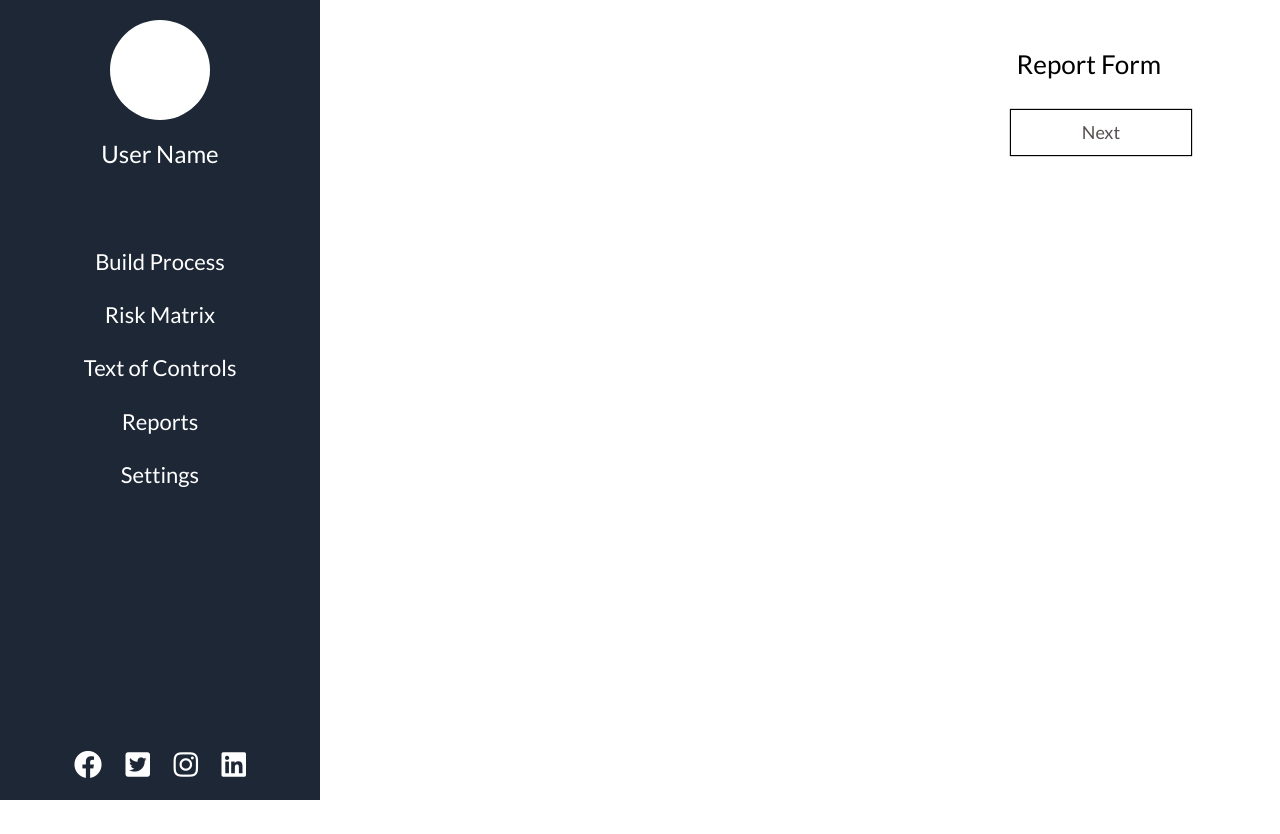
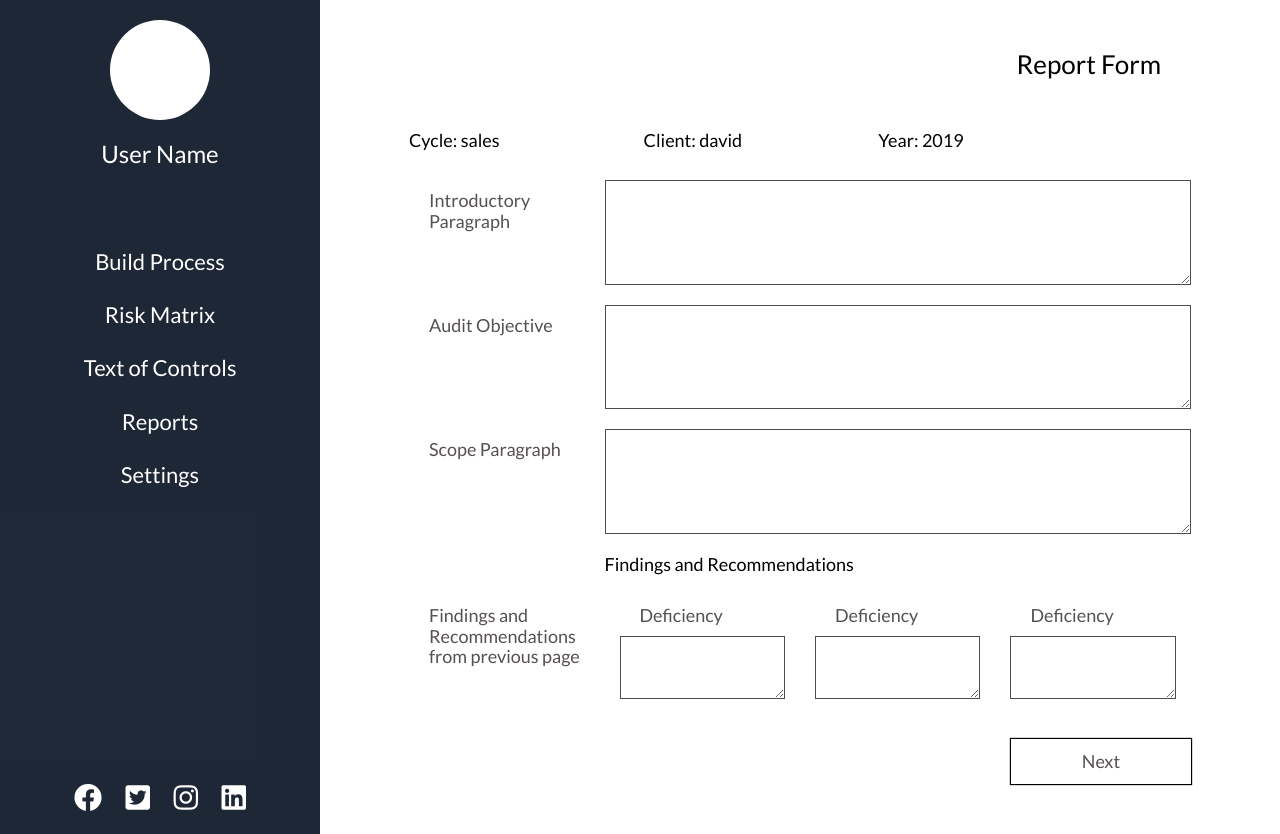
Before and after one commit to fengo4142/django-cycle-app, a Django app: template cycle/templates/report_form.html in a window 1280 px wide. Before the commit the page ends 800 px from the top, so only its background shows below. Run offline with Django 3.2, Linux system fonts and the light colour scheme; the template is opened without the code that fills it: values that come from a table or form of the project are taken from there, others are empty; data comes from the database, SQL or seed files in the repository; both versions use the stored data as it was after the commit; some libraries are stand-ins or nearby versions.

Commit message:
report page design

```diff
--- a/cycle/models.py
+++ b/cycle/models.py
@@ -141,3 +141,18 @@ class Deficiency(models.Model):
 
 	def __str__(self):
 		return str(self.remarks)
+
+
+class Report(models.Model):
+	client = models.ForeignKey(Client, on_delete=models.CASCADE)
+	year = models.IntegerField()
+	intro_paragraph = models.TextField(null=True)
+	audit_objective = models.TextField(null=True)
+	scope_paragraph = models.TextField(null=True)
+	deficiency = models.TextField(null=True)
+	financials = models.TextField(null=True)
+	suggestions = models.TextField(null=True)
+	opinion_paragraph = models.TextField(null=True)
+
+	def __str__(self):
+		return str(self.intro_paragraph)
--- a/cycle/templates/report_form.html
+++ b/cycle/templates/report_form.html
@@ -14,7 +14,50 @@
               <div class="modal-header" style="margin: 30px; text-align: right">
                 <h4 class="modal-title">Report Form</h4>
               </div>
-
+              <div class="sampling_data">
+                  <span>Cycle: {{sampling_data.Cycle}}</span>
+                  <span>Client: {{sampling_data.Client}}</span>
+                  <span>Year: {{sampling_data.Year}}</span>
+              </div>
+              <div class="control-group">
+                <label class="control-label">Introductory Paragraph</label>
+                <div class="controls">
+                  <textarea name="intro_paragraph" cols="40" rows="4" class="textarea" required="" id="intro_paragraph"></textarea>
+                </div>
+              </div>
+              <div class="control-group">
+                <label class="control-label">Audit Objective</label>
+                <div class="controls">
+                  <textarea name="audit_objective" cols="40" rows="4" class="textarea" required="" id="audit_objective"></textarea>
+                </div>
+              </div>
+              <div class="control-group">
+                <label class="control-label">Scope Paragraph</label>
+                <div class="controls">
+                  <textarea name="scope_paragraph" cols="40" rows="4" class="textarea" required="" id="scope_paragraph"></textarea>
+                </div>
+              </div>
+              <div class="control-group">
+                <label class="control-label"></label>
+                <div class="controls">Findings and Recommendations</div>
+              </div>
+              <div class="control-group">
+                <label class="control-label">Findings and Recommendations from previous page</label>
+                <div class="controls">
+                  <div class="col-4 report-recommendation">
+                    <label>Deficiency</label>
+                    <textarea name="deficiency" id="deficiency"></textarea>
+                  </div>
+                  <div class="col-4 report-recommendation">
+                    <label>Deficiency</label>
+                    <textarea name="deficiency" id="deficiency"></textarea>
+                  </div>
+                  <div class="col-4 report-recommendation">
+                    <label>Deficiency</label>
+                    <textarea name="deficiency" id="deficiency"></textarea>
+                  </div>
+                </div>
+              </div>
               <div class="form-actions">
                 <button class="general_btn">Next
                     <span></span>
--- a/static/css/style.css
+++ b/static/css/style.css
@@ -1083,3 +1083,8 @@ tbody > .dynamic-form-add > td:first-child > a {
   color: #a4a4a4 !important;
   box-shadow: 0px 0px 1px 1px #a4a4a4 !important;
 }
+
+
+.report-recommendation {
+  padding: 0 15px; float: left;
+}
```
Also changed, not shown: cycle/views.py (+3 -6 lines), cycle/migrations/0012_report.py (added), db.sqlite3.
